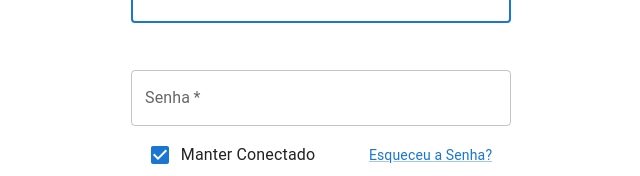
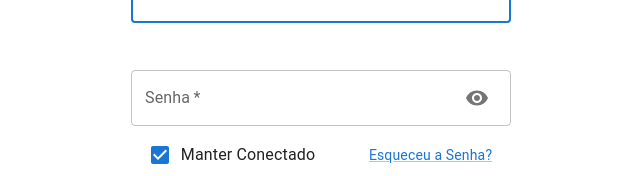
Before and after one commit to DheiverSantos/GeniusAI, a React (Vite) app: page / in a window 1280 px wide. Shown: the part 479-655 px from the top of the page, without its empty margins (319-959 px from the left). Built offline with nearby package versions, Linux system fonts and the light colour scheme.

Commit message:
feat: add icon com função de visualizar senha na page Login

```diff
--- a/src/pages/login/index.tsx
+++ b/src/pages/login/index.tsx
@@ -2,6 +2,10 @@ import { useNavigate } from 'react-router-dom'
 import { validateLogin } from '../../auth/users'
 import logo from '../../assets/logo.png'
 import { useState, ChangeEvent, FormEvent, useEffect } from 'react'
+import IconButton from '@mui/material/IconButton'
+import VisibilityIcon from '@mui/icons-material/Visibility'
+import VisibilityOffIcon from '@mui/icons-material/VisibilityOff'
+import { InputAdornment } from '@mui/material';
 import GoogleIcon from '@mui/icons-material/Google'
 import {
   Alert,
@@ -31,6 +35,7 @@ export default function Login() {
   const [isAuth, setIsAuth] = useState(false)
   const [loginAttempted, setLoginAttempted] = useState(false)
   const [emailError, setEmailError] = useState(false)
+  const [showPassword, setShowPassword] = useState(false)
   const navigate = useNavigate()
 
   useEffect(() => {
@@ -46,6 +51,10 @@ export default function Login() {
     setEmail(e.target.value)
     setEmailError(false)
   }
+
+  const handleTogglePasswordVisibility = () => {
+    setShowPassword((prevShowPassword) => !prevShowPassword);
+  };
 
   const handlePasswordChange = (e: ChangeEvent<HTMLInputElement>) => {
     setPassword(e.target.value)
@@ -165,11 +174,21 @@ export default function Login() {
               name="password"
               value={password}
               label="Senha"
-              type="password"
+              type={showPassword ? 'text' : 'password'}
               id="password"
               autoComplete="current-password"
               onChange={handlePasswordChange}
+              InputProps={{
+                endAdornment: (
+                  <InputAdornment position="end">
+                    <IconButton onClick={handleTogglePasswordVisibility}>
+                      {showPassword ? <VisibilityOffIcon /> : <VisibilityIcon />}
+                    </IconButton>
+                  </InputAdornment>
+                ),
+              }}
             />
+
             <Box sx={{display: 'flex', alignItems: 'center', justifyContent: 'space-around'}}>
               <Box>
                 <FormControlLabel
```
